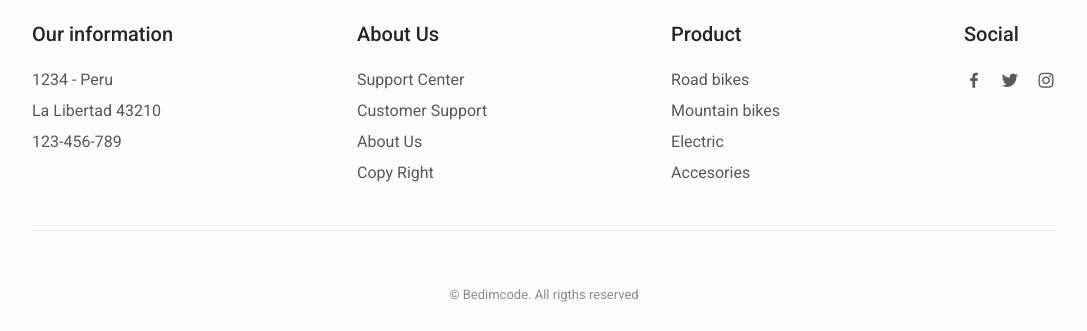
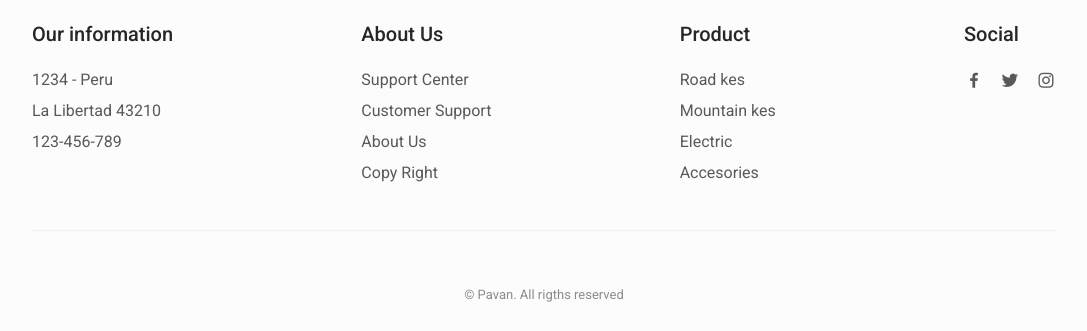
Before and after one commit to nagasaipavan11/choco-devil, a plain HTML site: page index.html in a window 1280 px wide. Shown: the part 4761-5092 px from the top of the page, without its empty margins (96-1183 px from the left). Drawn offline with nearby package versions, Linux system fonts and the light colour scheme.

Commit message:
Update index.html
Signed-off-by: Bh naga sai Pavan <112675530+nagasaipavan11@users.noreply.github.com>

```diff
--- a/index.html
+++ b/index.html
@@ -546,10 +546,10 @@
 
                     <ul class="footer__links">
                         <li>
-                            <a href="#" class="footer__link">Road bikes</a>
+                            <a href="#" class="footer__link">Road kes</a>
                         </li>
                         <li>
-                            <a href="#" class="footer__link">Mountain bikes</a>
+                            <a href="#" class="footer__link">Mountain kes</a>
                         </li>
                         <li>
                             <a href="#" class="footer__link">Electric</a>
@@ -579,7 +579,7 @@
                 </div>
             </div>
 
-            <span class="footer__copy">&#169; Bedimcode. All rigths reserved</span>
+            <span class="footer__copy">&#169; Pavan. All rigths reserved</span>
         </footer>
 
         <!--=============== SCROLL UP ===============-->
```
